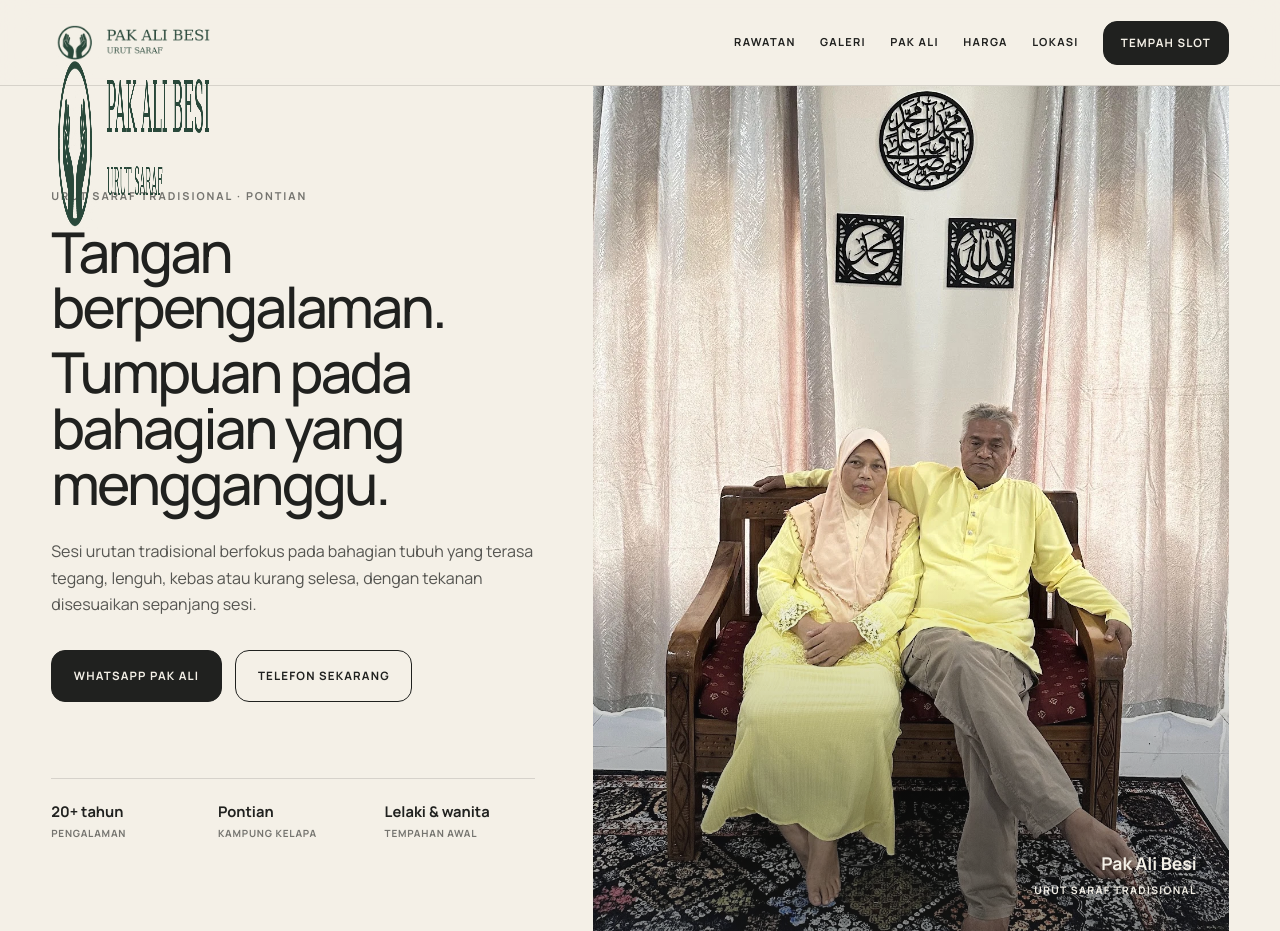
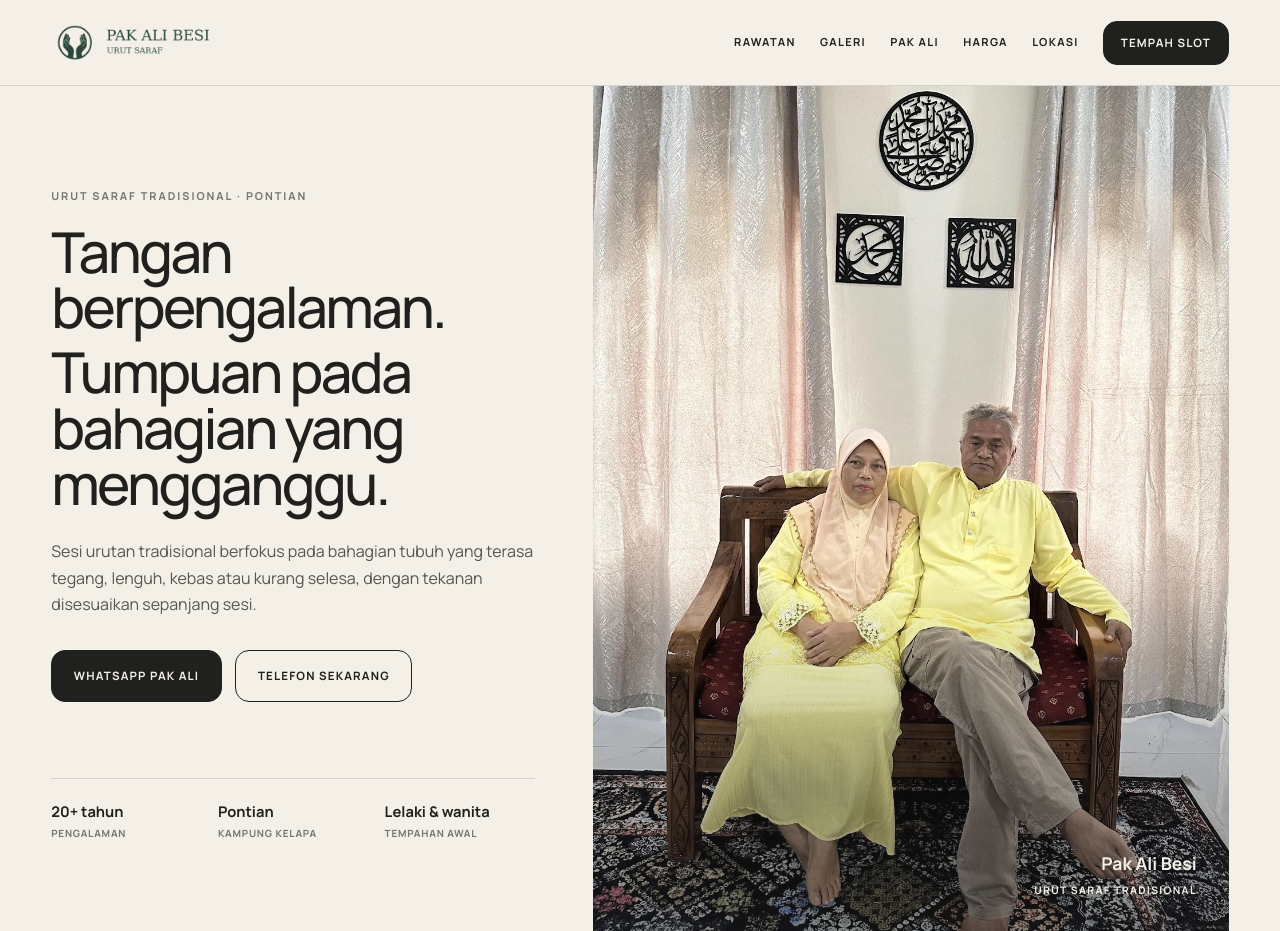
Before and after one commit to luckyfeet93/pak-ali-besi-urut-saraf-Final, a plain HTML site: page pak-ali-besi-urut-saraf-site/index.html in a window 1280 px wide. Shown: the top 931 px of the page. Drawn offline with Linux system fonts and the light colour scheme.

Commit message:
Fix logo proportions and remove carousel pause control

```diff
--- a/pak-ali-besi-urut-saraf-site/assets/css/branding.css
+++ b/pak-ali-besi-urut-saraf-site/assets/css/branding.css
@@ -2,16 +2,19 @@
   width: clamp(190px, 16vw, 230px);
   height: 60px;
   flex: 0 0 auto;
-  display: inline-block;
-  background-image: url("/assets/images/pak-ali-besi-logo.png");
-  background-position: left center;
-  background-repeat: no-repeat;
-  background-size: contain;
+  display: inline-flex;
+  align-items: center;
+  overflow: hidden;
+  background: none;
 }
 
-.brand .brand-mark,
-.brand .brand-copy {
-  display: none;
+.brand-logo {
+  display: block;
+  width: 100%;
+  height: auto;
+  max-height: 60px;
+  object-fit: contain;
+  object-position: left center;
 }
 
 .brand--footer {
@@ -20,14 +23,30 @@
   filter: brightness(0) invert(1);
 }
 
+.brand-logo--footer {
+  max-height: 66px;
+}
+
+[data-carousel-toggle] {
+  display: none !important;
+}
+
 @media (max-width: 620px) {
   .brand {
     width: 178px;
     height: 48px;
   }
 
+  .brand-logo {
+    max-height: 48px;
+  }
+
   .brand--footer {
     width: min(220px, 100%);
     height: 58px;
   }
+
+  .brand-logo--footer {
+    max-height: 58px;
+  }
 }
```
